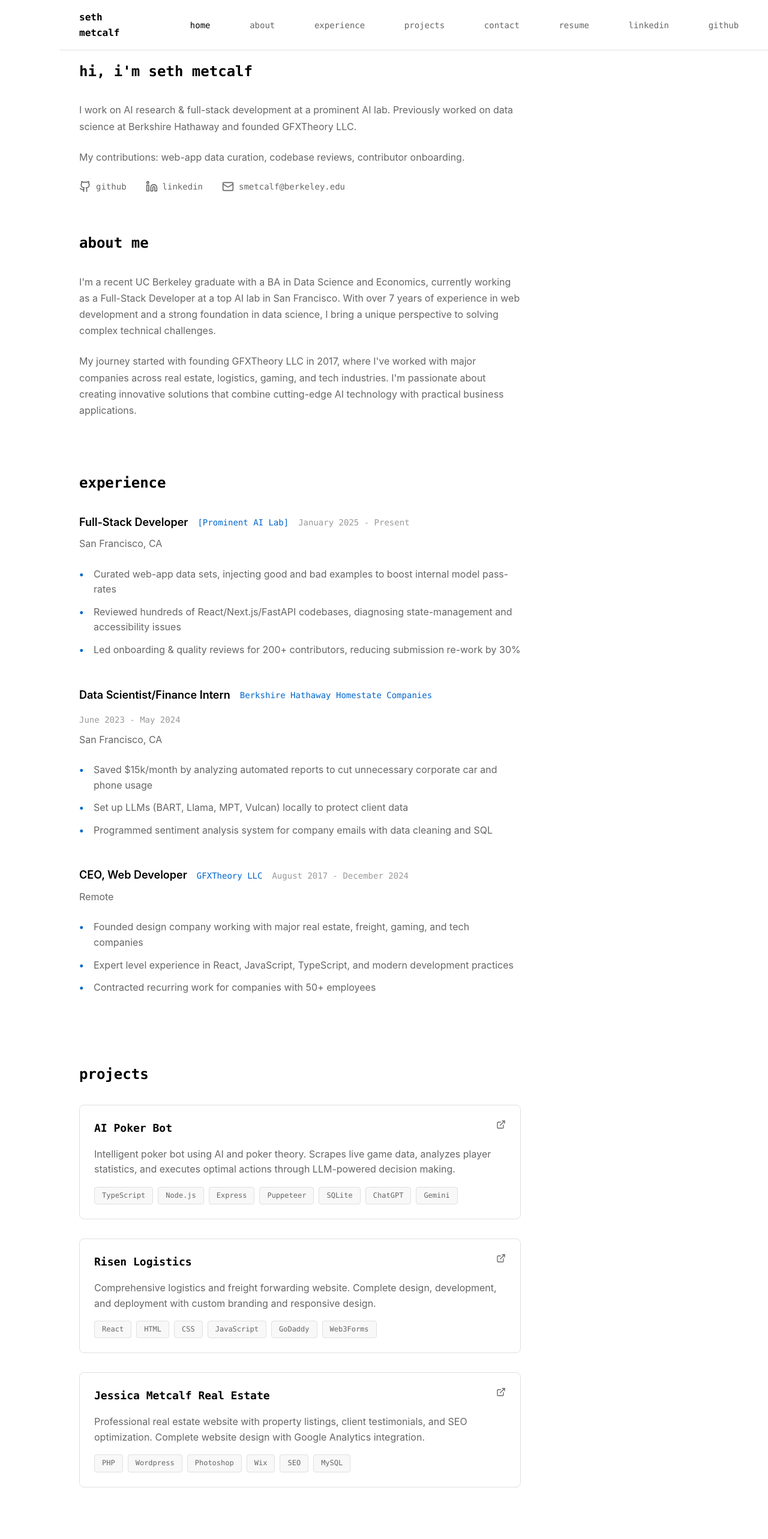
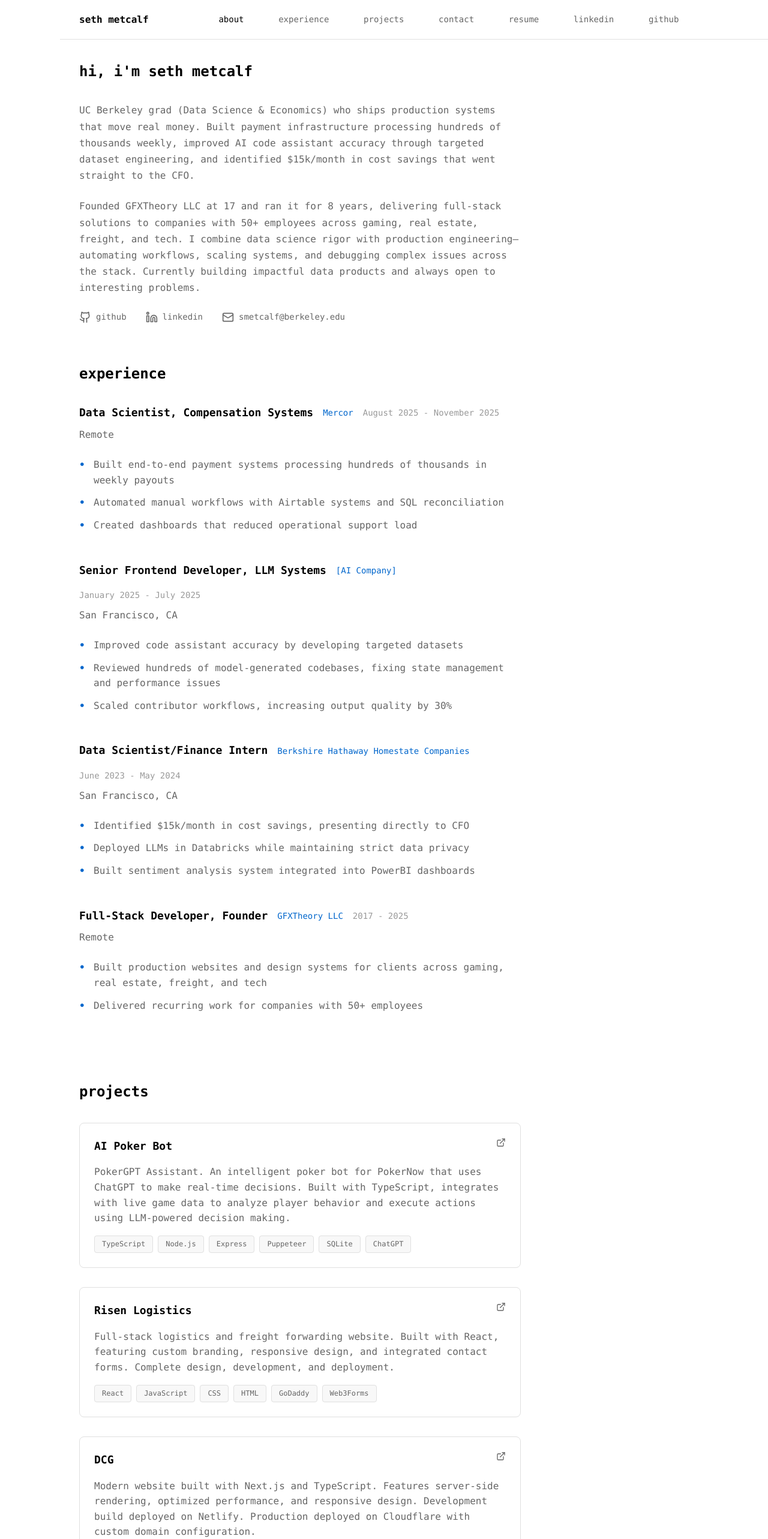
Before and after one commit to teorii/sethnijsmetcalf, a React (Vite) app: page / in a window 1280 px wide. Shown: the top 2566 px of the page at 60% size. Built offline with nearby package versions, Linux system fonts and the light colour scheme.

Commit message:
website consistency updates

```diff
--- a/src/App.css
+++ b/src/App.css
@@ -3,6 +3,7 @@
   margin: 0;
   padding: 0;
   box-sizing: border-box;
+  font-family: inherit;
 }
 
 :root {
@@ -14,12 +15,11 @@
   --border-color: #e0e0e0;
   --accent-color: #0066cc;
   --accent-hover: #0052a3;
-  --font-mono: 'SF Mono', 'Monaco', 'Inconsolata', 'Roboto Mono', 'Source Code Pro', monospace;
-  --font-sans: -apple-system, BlinkMacSystemFont, 'Segoe UI', 'Roboto', 'Oxygen', 'Ubuntu', 'Cantarell', sans-serif;
+  --font-primary: 'SF Mono', 'Monaco', 'Inconsolata', 'Roboto Mono', 'Source Code Pro', monospace;
 }
 
 body {
-  font-family: var(--font-sans);
+  font-family: var(--font-primary);
   line-height: 1.6;
   color: var(--text-primary);
   background-color: var(--background);
@@ -27,6 +27,11 @@
   -webkit-font-smoothing: antialiased;
   -moz-osx-font-smoothing: grayscale;
   margin-left: 100px;
+}
+
+/* Ensure all text elements use consistent font */
+h1, h2, h3, h4, h5, h6, p, a, button, span, li, ul, ol, div {
+  font-family: var(--font-primary);
 }
 
 .container {
@@ -57,7 +62,7 @@
 }
 
 .nav-logo {
-  font-family: var(--font-mono);
+  font-family: var(--font-primary);
   font-size: 1rem;
   font-weight: 600;
   color: var(--text-primary);
@@ -66,14 +71,14 @@
 
 .nav-links {
   display: flex;
-  gap: 2rem;
+  gap: 1.5rem;
   margin-left: 100px;
 }
 
 .nav-link {
   background: none;
   border: none;
-  font-family: var(--font-mono);
+  font-family: var(--font-primary);
   font-size: 0.875rem;
   color: var(--text-secondary);
   cursor: pointer;
@@ -102,7 +107,7 @@
 }
 
 /* Hero Section */
-#home {
+#about {
   padding-top: 100px;
 }
 
@@ -117,7 +122,7 @@
   gap: 0.5rem;
   color: var(--text-secondary);
   text-decoration: none;
-  font-family: var(--font-mono);
+  font-family: var(--font-primary);
   font-size: 0.875rem;
 }
 
@@ -135,7 +140,7 @@
   font-weight: 600;
   margin-bottom: 2rem;
   color: var(--text-primary);
-  font-family: var(--font-mono);
+  font-family: var(--font-primary);
   text-transform: lowercase;
 }
 
@@ -169,14 +174,14 @@
 .company {
   color: var(--accent-color);
   font-weight: 500;
-  font-family: var(--font-mono);
+  font-family: var(--font-primary);
   font-size: 0.875rem;
 }
 
 .duration {
   color: var(--text-light);
   font-size: 0.875rem;
-  font-family: var(--font-mono);
+  font-family: var(--font-primary);
 }
 
 .location {
@@ -234,7 +239,7 @@
   font-size: 1.125rem;
   font-weight: 600;
   color: var(--text-primary);
-  font-family: var(--font-mono);
+  font-family: var(--font-primary);
 }
 
 .project-header a {
@@ -265,7 +270,7 @@
   padding: 0.25rem 0.75rem;
   border-radius: 4px;
   font-size: 0.75rem;
-  font-family: var(--font-mono);
+  font-family: var(--font-primary);
   border: 1px solid var(--border-color);
 }
 
@@ -280,7 +285,7 @@
   gap: 0.75rem;
   color: var(--text-secondary);
   text-decoration: none;
-  font-family: var(--font-mono);
+  font-family: var(--font-primary);
   font-size: 0.875rem;
   margin-bottom: 1rem;
 }
--- a/src/App.jsx
+++ b/src/App.jsx
@@ -1,10 +1,10 @@
 import { useState } from 'react'
 import { Github, Linkedin, Mail, ExternalLink, Menu, X } from 'lucide-react'
 import './App.css'
-import resume from './assets/SethM_August4Resume.pdf'
+import resume from './assets/SethM_Resume.pdf'
 
 function App() {
-  const [activeSection, setActiveSection] = useState('home')
+  const [activeSection, setActiveSection] = useState('about')
   const [isMobileMenuOpen, setIsMobileMenuOpen] = useState(false)
 
   const handleNavigation = (section) => {
@@ -41,34 +41,51 @@
   const projects = [
     {
       title: "AI Poker Bot",
-      description: "Intelligent poker bot using AI and poker theory. Scrapes live game data, analyzes player statistics, and executes optimal actions through LLM-powered decision making.",
-      tech: ["TypeScript", "Node.js", "Express", "Puppeteer", "SQLite", "ChatGPT", "Gemini"],
-      link: "https://github.com/csong2022/pokernow-gpt"
+      description: "PokerGPT Assistant. An intelligent poker bot for PokerNow that uses ChatGPT to make real-time decisions. Built with TypeScript, integrates with live game data to analyze player behavior and execute actions using LLM-powered decision making.",
+      tech: ["TypeScript", "Node.js", "Express", "Puppeteer", "SQLite", "ChatGPT"],
+      link: "https://github.com/teorii/pokernow-gpt"
     },
     {
       title: "Risen Logistics",
-      description: "Comprehensive logistics and freight forwarding website. Complete design, development, and deployment with custom branding and responsive design.",
-      tech: ["React", "HTML", "CSS", "JavaScript", "GoDaddy", "Web3Forms"],
+      description: "Full-stack logistics and freight forwarding website. Built with React, featuring custom branding, responsive design, and integrated contact forms. Complete design, development, and deployment.",
+      tech: ["React", "JavaScript", "CSS", "HTML", "GoDaddy", "Web3Forms"],
       link: "https://risencargo.com"
     },
     {
+      title: "DCG",
+      description: "Modern website built with Next.js and TypeScript. Features server-side rendering, optimized performance, and responsive design. Development build deployed on Netlify. Production deployed on Cloudflare with custom domain configuration.",
+      tech: ["Next.js", "TypeScript", "React", "CSS", "Cloudflare", "Netlify"],
+      link: "https://dcgpros.com"
+    },
+    {
       title: "Jessica Metcalf Real Estate",
-      description: "Professional real estate website with property listings, client testimonials, and SEO optimization. Complete website design with Google Analytics integration.",
-      tech: ["PHP", "Wordpress", "Photoshop", "Wix", "SEO", "MySQL"],
-      link: "https://www.jessicasellshomes.com/"
+      description: "Professional real estate website for San Diego area realtor. Features property listings, client testimonials, buying/selling resources, and contact integration. Complete design, development, and SEO optimization.",
+      tech: ["WordPress", "PHP", "CSS", "JavaScript", "SEO", "Google Analytics"],
+      link: "http://jessicasellshomes.com/"
     }
   ]
 
   const experience = [
     {
-      role: "Full-Stack Developer",
-      company: "[Prominent AI Lab]",
-      duration: "January 2025 - Present",
+      role: "Data Scientist, Compensation Systems",
+      company: "Mercor",
+      duration: "August 2025 - November 2025",
+      location: "Remote",
+      achievements: [
+        "Built end-to-end payment systems processing hundreds of thousands in weekly payouts",
+        "Automated manual workflows with Airtable systems and SQL reconciliation",
+        "Created dashboards that reduced operational support load"
+      ]
+    },
+    {
+      role: "Senior Frontend Developer, LLM Systems",
+      company: "[AI Company]",
+      duration: "January 2025 - July 2025",
       location: "San Francisco, CA",
       achievements: [
-        "Curated web-app data sets, injecting good and bad examples to boost internal model pass-rates",
-        "Reviewed hundreds of React/Next.js/FastAPI codebases, diagnosing state-management and accessibility issues",
-        "Led onboarding & quality reviews for 200+ contributors, reducing submission re-work by 30%"
+        "Improved code assistant accuracy by developing targeted datasets",
+        "Reviewed hundreds of model-generated codebases, fixing state management and performance issues",
+        "Scaled contributor workflows, increasing output quality by 30%"
       ]
     },
     {
@@ -77,20 +94,19 @@
       duration: "June 2023 - May 2024",
       location: "San Francisco, CA",
       achievements: [
-        "Saved $15k/month by analyzing automated reports to cut unnecessary corporate car and phone usage",
-        "Set up LLMs (BART, Llama, MPT, Vulcan) locally to protect client data",
-        "Programmed sentiment analysis system for company emails with data cleaning and SQL"
+        "Identified $15k/month in cost savings, presenting directly to CFO",
+        "Deployed LLMs in Databricks while maintaining strict data privacy",
+        "Built sentiment analysis system integrated into PowerBI dashboards"
       ]
     },
     {
-      role: "CEO, Web Developer",
+      role: "Full-Stack Developer, Founder",
       company: "GFXTheory LLC",
-      duration: "August 2017 - December 2024",
+      duration: "2017 - 2025",
       location: "Remote",
       achievements: [
-        "Founded design company working with major real estate, freight, gaming, and tech companies",
-        "Expert level experience in React, JavaScript, TypeScript, and modern development practices",
-        "Contracted recurring work for companies with 50+ employees"
+        "Built production websites and design systems for clients across gaming, real estate, freight, and tech",
+        "Delivered recurring work for companies with 50+ employees"
       ]
     }
   ]
@@ -114,7 +130,7 @@
           </button>
 
           <div className={`nav-links ${isMobileMenuOpen ? 'mobile-open' : ''}`}>
-            {['home', 'about', 'experience', 'projects', 'contact', 'resume', 'linkedin', 'github'].map((section) => (
+            {['about', 'experience', 'projects', 'contact', 'resume', 'linkedin', 'github'].map((section) => (
               <button
                 key={section}
                 className={`nav-link ${activeSection === section ? 'active' : ''}`}
@@ -128,15 +144,20 @@
       </nav>
 
       {/* Hero Section */}
-      <section id="home" className="section">
+      <section id="about" className="section">
         <div className="container">
           <h2>Hi, I'm Seth Metcalf</h2>
           <p>
-            I work on AI research & full-stack development at a prominent AI lab.
-            Previously worked on data science at Berkshire Hathaway and founded GFXTheory LLC.
+            UC Berkeley grad (Data Science & Economics) who ships production systems that move real money.
+            Built payment infrastructure processing hundreds of thousands weekly, improved AI code assistant
+            accuracy through targeted dataset engineering, and identified $15k/month in cost savings that
+            went straight to the CFO.
           </p>
           <p>
-            My contributions: web-app data curation, codebase reviews, contributor onboarding.
+            Founded GFXTheory LLC at 17 and ran it for 8 years, delivering full-stack solutions to companies
+            with 50+ employees across gaming, real estate, freight, and tech. I combine data science rigor
+            with production engineering—automating workflows, scaling systems, and debugging complex issues
+            across the stack. Currently building impactful data products and always open to interesting problems.
           </p>
           <div className="hero-links">
               <a href="https://github.com/teorii" target="_blank" rel="noopener noreferrer">
@@ -152,24 +173,6 @@
                 smetcalf@berkeley.edu
               </a>
             </div>
-        </div>
-      </section>
-
-      {/* About Section */}
-      <section id="about" className="section">
-        <div className="container">
-          <h2>About me</h2>
-          <p>
-            I'm a recent UC Berkeley graduate with a BA in Data Science and Economics,
-            currently working as a Full-Stack Developer at a top AI lab in San Francisco.
-            With over 7 years of experience in web development and a strong foundation in data science,
-            I bring a unique perspective to solving complex technical challenges.
-          </p>
-          <p>
-            My journey started with founding GFXTheory LLC in 2017, where I've worked with major
-            companies across real estate, logistics, gaming, and tech industries. I'm passionate about
-            creating innovative solutions that combine cutting-edge AI technology with practical business applications.
-          </p>
         </div>
       </section>
 
```
Also changed, not shown: 2 other files (tests, documents, lock files or other folders).
